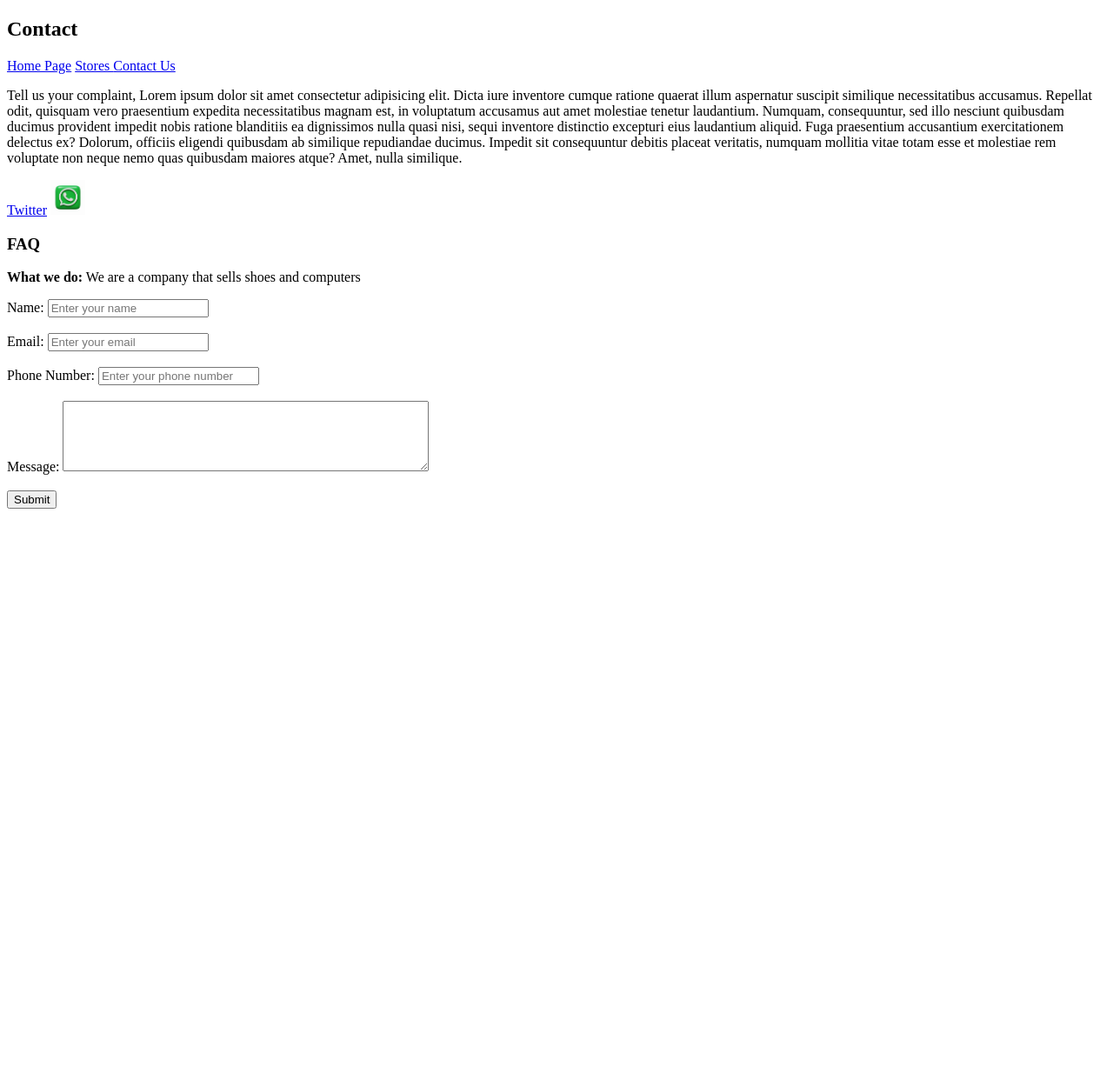
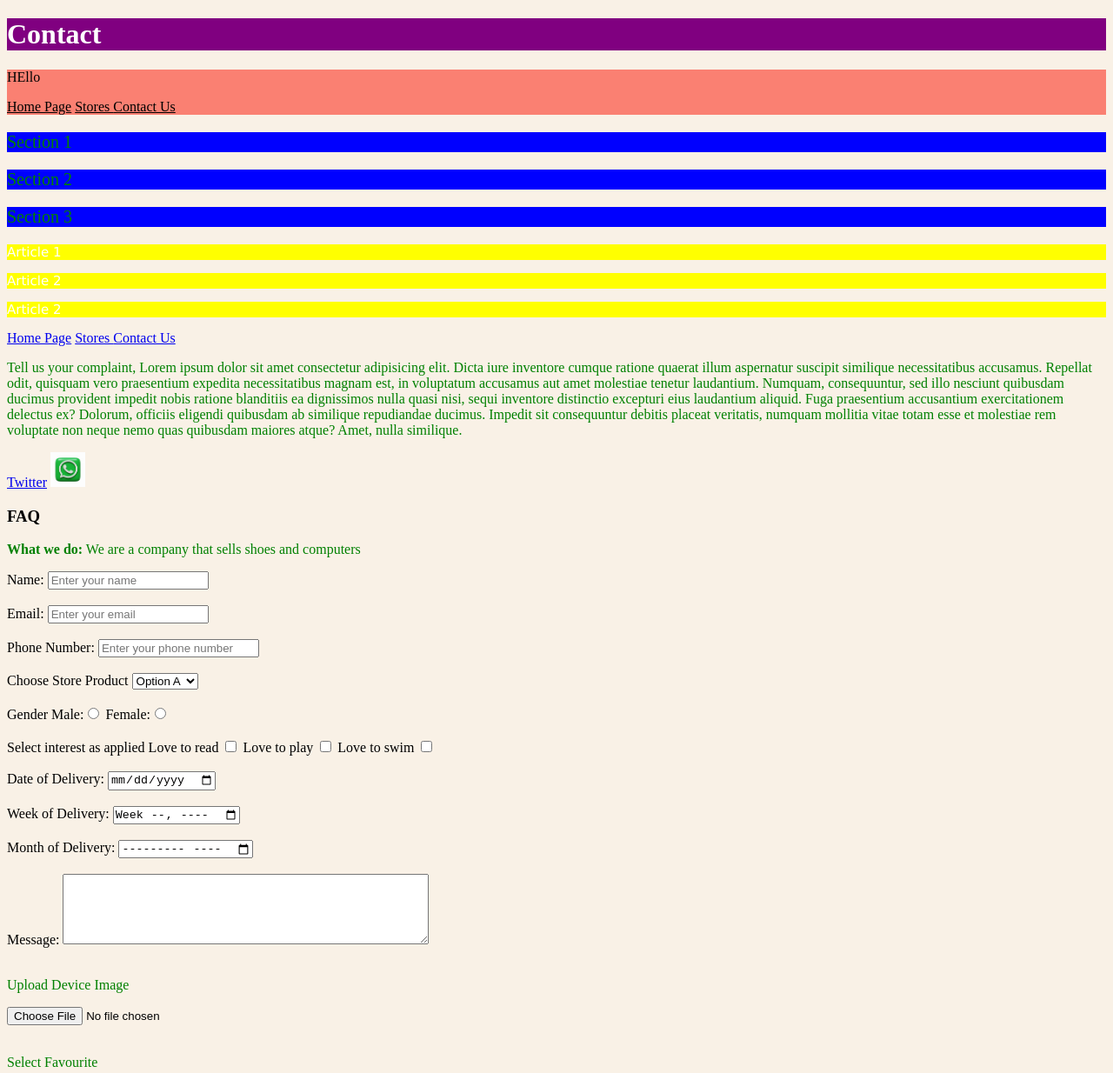
Before and after one commit to debanjo31/biography, a plain HTML site: page contact.html in a window 1280 px wide. Shown: the top 1234 px of the page at 87% size. Before the commit the page ends 800 px from the top, so only its background shows below. Drawn offline with Linux system fonts and the light colour scheme.

Commit message:
add new HTML and CSS files for contact, homepage, stores, and blog; enhance existing pages with navigation, forms, and styling

```diff
--- /dev/null
+++ b/contact.css
@@ -0,0 +1,38 @@
+body {
+  background-color: #f9f1e6;
+  color: black;
+}
+
+h1 {
+  background-color: purple;
+  color: white;
+}
+
+p {
+  color: green;
+}
+
+nav {
+  background-color: salmon;
+}
+
+nav p {
+  color: #000;
+}
+
+nav a {
+  color: #000;
+}
+
+section p {
+  background-color: blue;
+  font-size: 20px;
+  font-family: "Times New Roman", Times, serif;
+}
+
+article p {
+  background-color: yellow;
+  color: white;
+  font-size: 15px;
+  font-family: Verdana, Geneva, Tahoma, sans-serif;
+}
--- a/contact.html
+++ b/contact.html
@@ -5,10 +5,30 @@
     <meta charset="UTF-8">
     <meta name="viewport" content="width=device-width, initial-scale=1.0">
     <title>Document</title>
+    <link rel="stylesheet" href="./contact.css">
 </head>
 
 <body>
-    <h2>Contact</h2>
+    <h1>Contact</h1>
+    <nav>
+        <p>HEllo</p>
+        <a href="/homepage.html">Home Page</a>
+        <a href="/stores.html">
+            Stores
+        </a>
+        <a href="/contact.html">Contact Us</a>
+    </nav>
+    <section>
+        <p>Section 1</p>
+        <p>Section 2</p>
+        <p>Section 3</p>
+    </section>
+    <article>
+        <p>Article 1</p>
+        <p>Article 2</p>
+        <p>Article 2</p>
+    </article>
+
     <a href="/homepage.html">Home Page</a>
     <a href="/stores.html">
         Stores
@@ -44,8 +64,54 @@
         <input type="tel" placeholder="Enter your phone number" id="userPhone">
         <br>
         <br>
+        <label for="storeOption">Choose Store Product</label>
+        <!-- <select name="storeOption" id="storeOption">
+            <option value="computer">Computer</option>
+            <option value="shoe">Shoe</option>
+            <option value="phone">Phone</option>
+            <option value="jewelries">Jewelries</option>
+            <option value="book">Books</option>
+            <option value="Other" onclick="">Other</option>
+        </select> -->
+        <select>
+            <option>Option A</option>
+            <option>Option B</option>
+            <option>Option C</option>
+            <option>Option C</option>
+            <option>Option D</option>
+            <option>Option E</option>
+            <option>Option F</option>
+            <option>Option G</option>
+            <option>Option H</option>
+        </select>
+        <input type="text" hidden id="otherStore" placeholder="Enter other store">
+        <br><br>
+        <label>Gender</label>
+        Male:<input type="radio" name="gender" value="male" />
+        Female:<input type="radio" name="gender" value="female" />
+        <br><br>
+        <label>Select interest as applied</label>
+        Love to read <input type="checkbox" name="interest" value="read" />
+        Love to play <input type="checkbox" name="interest" value="play" />
+        Love to swim <input type="checkbox" name="interest" value="swim" />
+        <br><br>
+        <label for="delivery">Date of Delivery:</label>
+        <input type="date" id="delivery">
+        <br><br>
+        <label for="delivery">Week of Delivery:</label>
+        <input type="week" id="delivery">
+        <br><br>
+        <label for="delivery">Month of Delivery:</label>
+        <input type="month" id="delivery">
+        <br><br>
         <label for="">Message:</label>
         <textarea name="" id="" rows="5" cols="50" required></textarea>
+        <br><br>
+        <p>Upload Device Image</p>
+        <input type="file" accept="image/*">
+        <br> <br>
+        <p>Select Favourite</p>
+        <input type="color">
         <br><br>
         <!--
         block and inline
@@ -59,3 +125,6 @@
 </body>
 
 </html>
+
+
+task 3 - 5
--- /dev/null
+++ b/store.css
@@ -0,0 +1,4 @@
+body {
+  background-color: black;
+  color: white;
+}
```
Also changed, not shown: blog.html (added, +20 -0 lines), homepage.html (+1 -1 lines), stores.html (+34 -0 lines).
